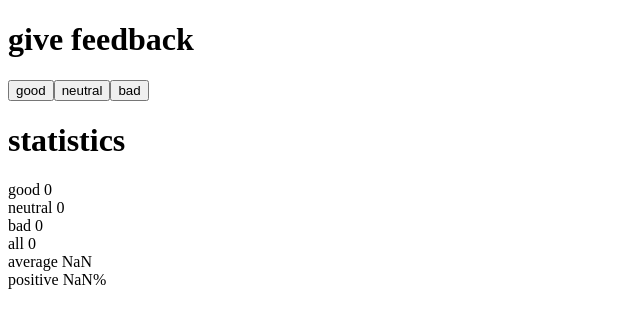
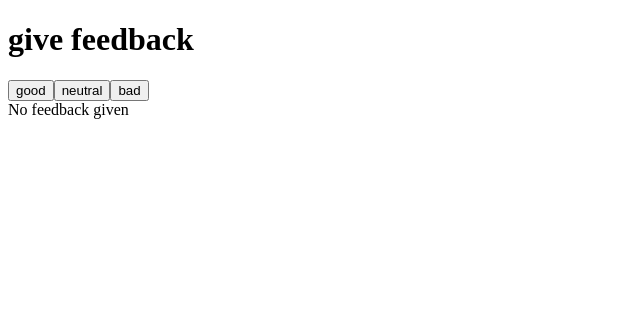
Before and after one commit to petaeeta/FullStack-Mooc_petaeeta, a React (Create React App) app in the folder osa1/unicafe/: page / in a window 1280 px wide. Shown: the top 328 px of the page, without its empty margins (0-640 px from the left). Built offline with nearby package versions, Linux system fonts and the light colour scheme.

Commit message:
1.9 tehty

```diff
--- a/osa1/unicafe/src/App.js
+++ b/osa1/unicafe/src/App.js
@@ -1,6 +1,11 @@
 import React, { useState } from 'react'
 
 const Statistics = ({ good, neutral, bad}) => {
+  if (good+bad+neutral === 0) {
+    return(
+      <div>No feedback given</div>
+    )
+  }
   return(
     <div>
       <h1>statistics</h1>
```
